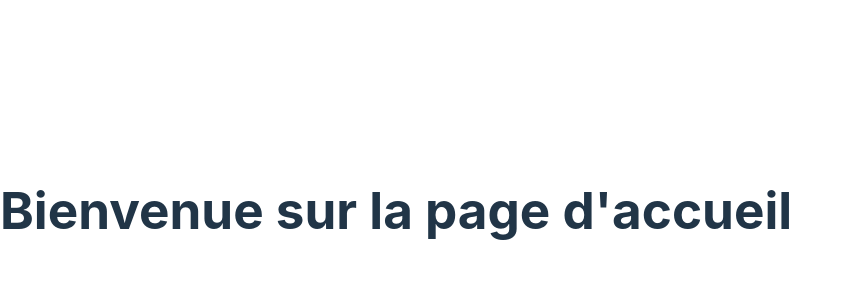
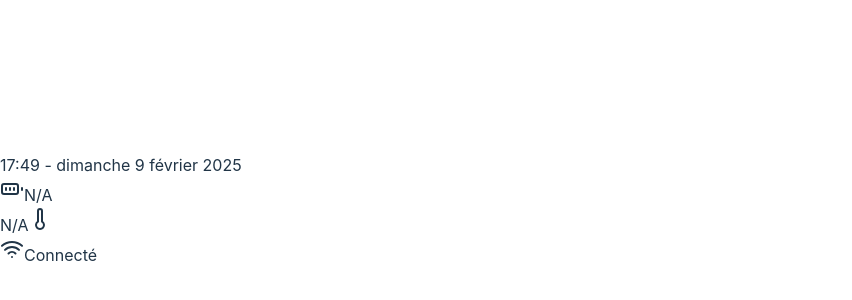
Before and after one commit to Nathan1607/Alix, a React app in the folder alix-pwa/: page / in a window 1280 px wide. Shown: the part 190-490 px from the top of the page, without its empty margins (0-852 px from the left). Built offline with nearby package versions, Linux system fonts and the light colour scheme; no server answers; the HTML template or start-up script is replaced by a standard one.

Commit message:
create header status

```diff
--- a/alix-pwa/package.json
+++ b/alix-pwa/package.json
@@ -10,6 +10,7 @@
     "preview": "vite preview"
   },
   "dependencies": {
+    "lucide-react": "^0.475.0",
     "react": "^18.3.1",
     "react-dom": "^18.3.1",
     "react-router-dom": "^7.1.3"
--- /dev/null
+++ b/alix-pwa/src/components/header.tsx
@@ -0,0 +1,121 @@
+import React, { useEffect, useState } from "react";
+import { WifiIcon, BatteryChargingIcon, ThermometerIcon, ClockIcon, BatteryIcon, BatteryFull, Battery } from "lucide-react";
+
+declare global {
+  interface Navigator {
+    getBattery?: () => Promise<BatteryManager>;
+  }
+
+  interface BatteryManager {
+    level: number;
+    addEventListener: (type: "levelchange", listener: () => void) => void;
+  }
+}
+
+const Header = () => {
+  const [batteryLevel, setBatteryLevel] = useState<number | null>(null);
+  const [dateTime, setDateTime] = useState<string>("");
+  const [temperature, setTemperature] = useState<number | null>(null);
+  const [location, setLocation] = useState<{ lat: number; lon: number } | null>(
+    null
+  );
+  const [wifiStatus, setWifiStatus] = useState<boolean | null>(null);
+
+  useEffect(() => {
+    // Récupération du niveau de batterie
+    navigator.getBattery?.().then((battery) => {
+      setBatteryLevel(Math.round(battery.level * 100));
+      battery.addEventListener("levelchange", () =>
+        setBatteryLevel(Math.round(battery.level * 100))
+      );
+    });
+  }, []);
+
+  useEffect(() => {
+    // Mettre à jour la date et l'heure toutes les secondes
+    const interval = setInterval(() => {
+      const now = new Date();
+      setDateTime(
+        now.toLocaleTimeString("fr-FR", {
+          hour: "2-digit",
+          minute: "2-digit",
+        }) +
+          " - " +
+          now.toLocaleDateString("fr-FR", {
+            weekday: "long",
+            day: "numeric",
+            month: "long",
+            year: "numeric",
+          })
+      );
+    }, 1000);
+
+    return () => clearInterval(interval);
+  }, []);
+
+  useEffect(() => {
+    // Demande de localisation
+    navigator.geolocation.getCurrentPosition(
+      (position) => {
+        const { latitude, longitude } = position.coords;
+        setLocation({ lat: latitude, lon: longitude });
+      },
+      (error) => console.error("Erreur de localisation", error),
+      { enableHighAccuracy: true }
+    );
+  }, []);
+
+  useEffect(() => {
+    if (location) {
+      // Récupération de la température via une API météo avec localisation
+      fetch(
+        `https://api.open-meteo.com/v1/forecast?latitude=${location.lat}&longitude=${location.lon}&current_weather=true`
+      )
+        .then((res) => res.json())
+        .then((data) => setTemperature(data.current_weather.temperature))
+        .catch(console.error);
+    }
+  }, [location]);
+
+  useEffect(() => {
+    // Vérification du statut du WiFi
+    const checkWifi = () => {
+      if (navigator.onLine) {
+        setWifiStatus(true);
+      } else {
+        setWifiStatus(false);
+      }
+    };
+
+    checkWifi();
+    window.addEventListener("online", checkWifi);
+    window.addEventListener("offline", checkWifi);
+
+    return () => {
+      window.removeEventListener("online", checkWifi);
+      window.removeEventListener("offline", checkWifi);
+    };
+  }, []);
+
+  return (
+    <header className="status-header">
+      <div className="status-item">
+        <span>{dateTime}</span>
+      </div>
+      <div className="status-item">
+        <BatteryFull className="status-icon" />
+        <span>{batteryLevel !== null ? `${batteryLevel}%` : "N/A"}</span>
+      </div>
+      <div className="status-item">
+        <span>{temperature !== null ? `${temperature}°C` : "N/A"}</span>
+        <ThermometerIcon className="status-icon" />
+      </div>
+      <div className="status-item">
+        <WifiIcon className="status-icon" />
+        <span>{wifiStatus !== null ? (wifiStatus ? "Connecté" : "Déconnecté") : "N/A"}</span>
+      </div>
+    </header>
+  );
+};
+
+export default Header;
--- a/alix-pwa/src/pages/Home.tsx
+++ b/alix-pwa/src/pages/Home.tsx
@@ -1,5 +1,11 @@
+import Header from '../components/header';
+
 const Home = () => {
-    return <h1>Bienvenue sur la page d'accueil</h1>;
+    return (
+      <>
+        <Header />
+      </>
+    );
   };
 
   export default Home;
--- /dev/null
+++ b/alix-pwa/src/styles/header.css
@@ -0,0 +1,23 @@
+.status-header {
+    background: rgba(25, 25, 25, 0.8);
+    color: white;
+    padding: 10px 20px;
+    display: flex;
+    justify-content: space-between;
+    align-items: center;
+    border-radius: 10px;
+    box-shadow: 0px 4px 6px rgba(0, 0, 0, 0.1);
+    max-width: 800px;
+    margin: 10px auto;
+  }
+
+  .status-item {
+    display: flex;
+    align-items: center;
+    gap: 8px;
+  }
+
+  .status-icon {
+    width: 20px;
+    height: 20px;
+  }
```
Also changed, not shown: 1 other file (tests, documents, lock files or other folders).
